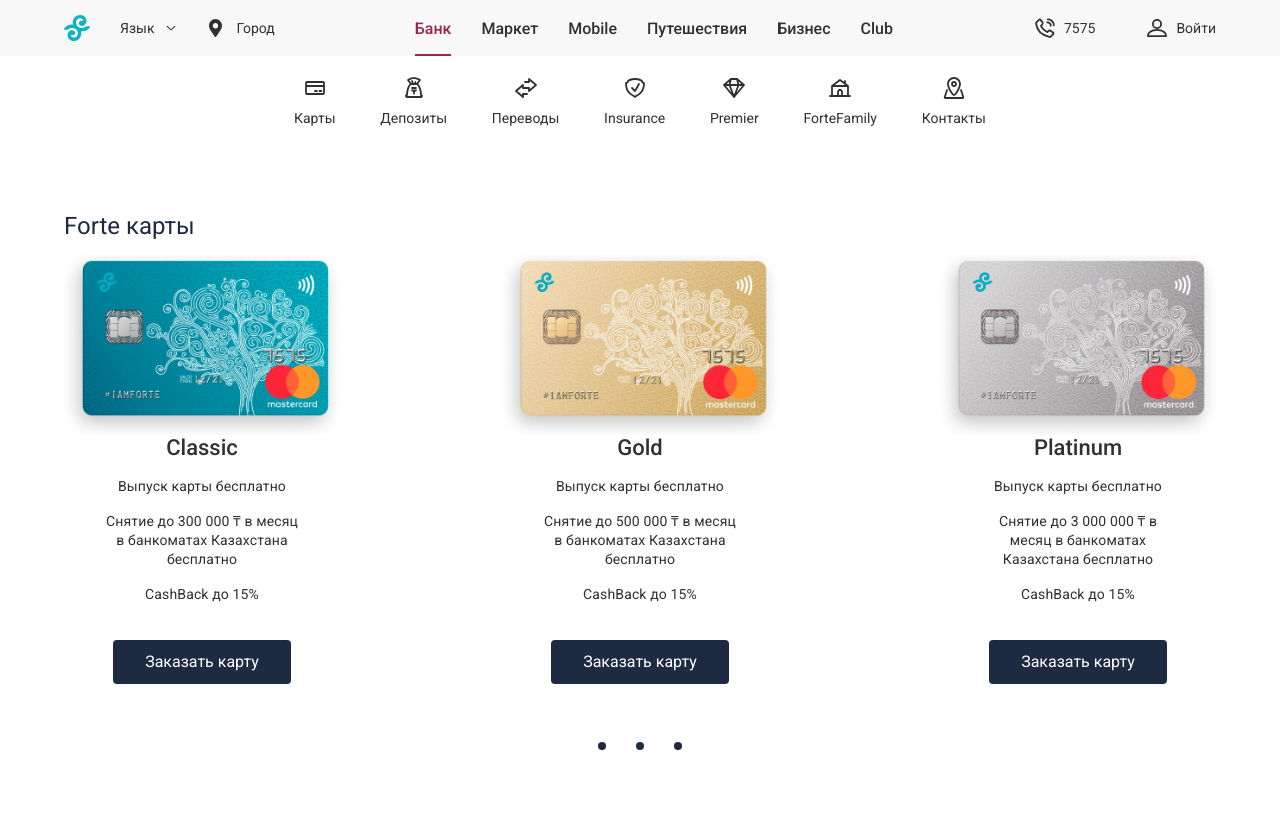
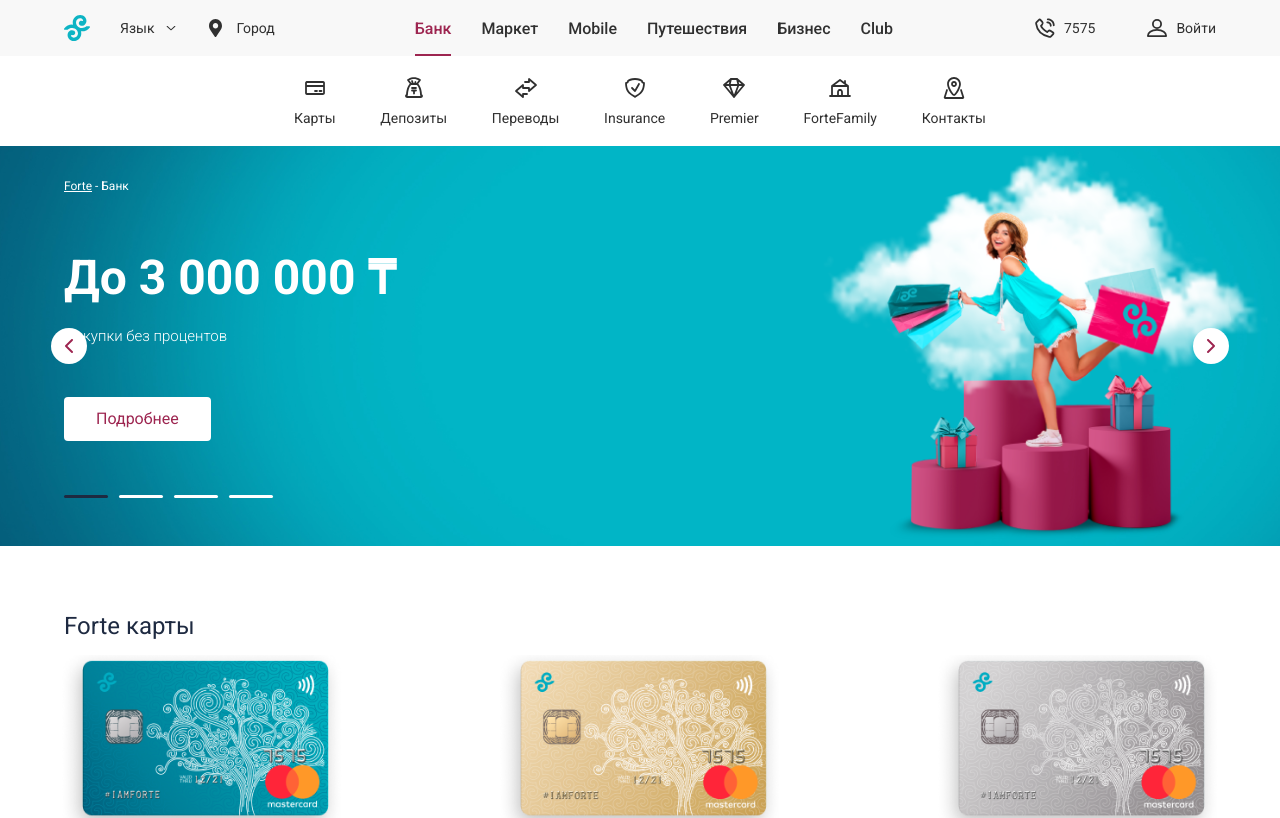
Before and after one commit to rooohaa/hw1-onelab, a React (Create React App) app: page / in a window 1280 px wide. Shown: the top 818 px of the page. Built offline with nearby package versions, Linux system fonts and the light colour scheme.

Commit message:
add layout for banner section

```diff
--- a/src/components/ForteCard/index.js
+++ b/src/components/ForteCard/index.js
@@ -3,9 +3,19 @@
 import { AppButton } from 'sc/AppButton'
 import { CardWrapper } from './style'
 
-const ForteCard = ({ imgPath, name, description, cashBack, isActive }) => {
+const ForteCard = ({
+  imgPath,
+  name,
+  description,
+  cashBack,
+  isActive,
+  onCardClick,
+}) => {
   return (
-    <CardWrapper className={isActive ? 'active' : ''}>
+    <CardWrapper
+      className={isActive ? 'active' : ''}
+      onClick={() => onCardClick(name)}
+    >
       <img src={imgPath} alt={name} />
       <span className="card-name">{name}</span>
       <Typography paragraph align="center" gutterBottom>
--- a/src/components/ForteCard/style.js
+++ b/src/components/ForteCard/style.js
@@ -5,7 +5,7 @@
   display: flex;
   flex-direction: column;
   align-items: center;
-
+  cursor: pointer;
   border-radius: 4px;
   padding: 5px 0;
 
--- /dev/null
+++ b/src/pages/MainPage/BannerSection/index.js
@@ -0,0 +1,47 @@
+import React from 'react'
+import { Container } from '@mui/material'
+import { ArrowButton, BannerWrap } from './style'
+import { AppButton } from 'sc/AppButton'
+
+const BannerSection = () => {
+  return (
+    <BannerWrap>
+      <Container maxWidth="lg">
+        <div className="crumbs">
+          <span>Forte</span> - Банк
+        </div>
+
+        <div className="content-wrap">
+          <div className="banner-content">
+            <h4>До 3 000 000 ₸</h4>
+
+            <p>Покупки без процентов</p>
+
+            <AppButton variant="light">Подробнее</AppButton>
+          </div>
+
+          <div className="img-wrap">
+            <img src="/images/banner-img.png" alt="Banner img" />
+          </div>
+        </div>
+
+        <div className="bullets">
+          <div className="bullet active"></div>
+          <div className="bullet"></div>
+          <div className="bullet"></div>
+          <div className="bullet"></div>
+        </div>
+      </Container>
+
+      <ArrowButton className="left">
+        <img src="/icons/arrow-left.svg" alt="Left arrow" />
+      </ArrowButton>
+
+      <ArrowButton className="right">
+        <img src="/icons/arrow-right.svg" alt="Right arrow" />
+      </ArrowButton>
+    </BannerWrap>
+  )
+}
+
+export { BannerSection }
--- /dev/null
+++ b/src/pages/MainPage/BannerSection/style.js
@@ -0,0 +1,103 @@
+import styled from 'styled-components'
+
+export const ArrowButton = styled.div`
+  width: 36px;
+  height: 36px;
+
+  background-color: #fff;
+
+  display: flex;
+  align-items: center;
+  justify-content: center;
+
+  position: absolute;
+  top: 50%;
+  transform: translateY(-50%);
+
+  border-radius: 50%;
+  cursor: pointer;
+`
+
+export const BannerWrap = styled.section`
+  width: 100%;
+  height: 400px;
+  padding: 32px 0;
+
+  position: relative;
+  background: url('/images/banner-bg.png') center/cover no-repeat;
+
+  div.crumbs {
+    font-size: 12px;
+    line-height: 17px;
+    color: #fff;
+
+    span {
+      text-decoration: underline;
+    }
+  }
+
+  .content-wrap {
+    display: flex;
+    align-items: center;
+    justify-content: space-between;
+  }
+
+  .img-wrap {
+    height: 300px;
+
+    img {
+      width: 100%;
+      height: 100%;
+      object-fit: cover;
+
+      transform: scale(1.3);
+    }
+  }
+
+  .banner-content {
+    h4 {
+      font-size: 48px;
+      line-height: 57px;
+      color: #fff;
+
+      margin-bottom: 20px;
+    }
+
+    p {
+      font-size: 15px;
+      line-height: 21px;
+      color: #fff;
+      font-weight: 300;
+
+      margin-bottom: 50px;
+    }
+  }
+
+  .bullets {
+    display: flex;
+    align-items: center;
+    column-gap: 11px;
+
+    .bullet {
+      background: #ffffff;
+      border-radius: 4px;
+      width: 44px;
+      height: 3px;
+      cursor: pointer;
+
+      &.active {
+        background-color: #1e2a41;
+      }
+    }
+  }
+
+  ${ArrowButton} {
+    &.right {
+      right: 4%;
+    }
+
+    &.left {
+      left: 4%;
+    }
+  }
+`
--- a/src/pages/MainPage/ForteCards/index.js
+++ b/src/pages/MainPage/ForteCards/index.js
@@ -23,6 +23,7 @@
                 imgPath={imgPath}
                 cashBack={cashBack}
                 isActive={activeCard === name}
+                onCardClick={(value) => setActiveCard(value)}
               />
             </Grid>
           ))}
--- a/src/pages/MainPage/index.js
+++ b/src/pages/MainPage/index.js
@@ -1,6 +1,7 @@
 import React from 'react'
 import { AppHeader } from '../../components/AppHeader'
 import { AppSubheader } from '../../components/AppSubheader'
+import { BannerSection } from './BannerSection'
 import { CreditSection } from './CreditSection'
 import { ForteCards } from './ForteCards'
 
@@ -9,6 +10,7 @@
     <>
       <AppHeader />
       <AppSubheader />
+      <BannerSection />
       <ForteCards />
       <CreditSection />
     </>
--- a/src/sc/AppButton.js
+++ b/src/sc/AppButton.js
@@ -3,17 +3,12 @@
 export const AppButton = styled.button`
   padding: 14px 32px;
 
-  background-color: #1e2a41;
+  background-color: ${(props) =>
+    props.variant === 'light' ? '#fff' : '#1e2a41'};
   border: none;
   border-radius: 4px;
 
   font-size: 16px;
   line-height: 16px;
-  color: #fff;
-
-  transition: background-color 0.3s ease;
-
-  &:hover {
-    background-color: #26344f;
-  }
+  color: ${(props) => (props.variant === 'light' ? '#9D2550' : '#fff')};
 `
```
Also changed, not shown: public/images/banner-bg.png (added), public/images/banner-img.png (added).
